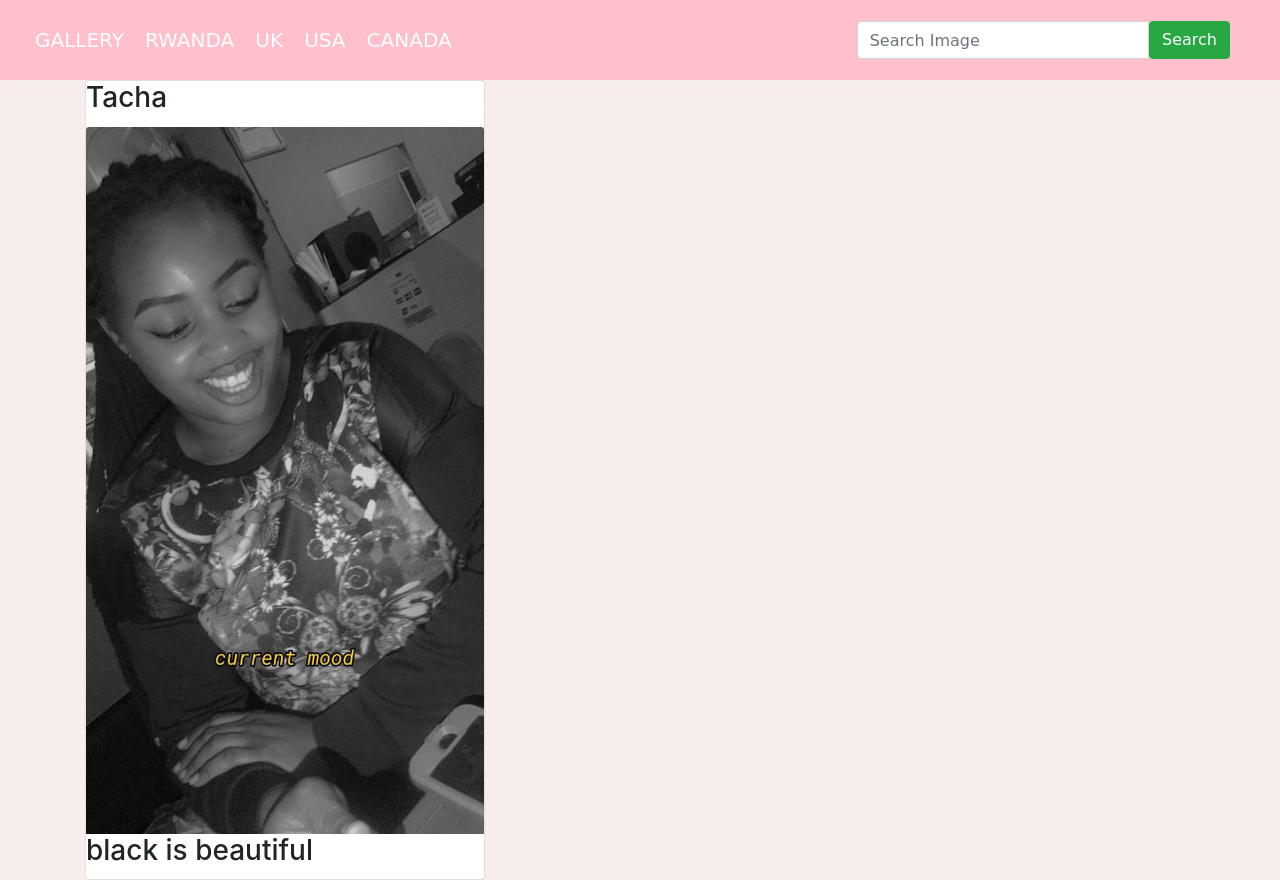
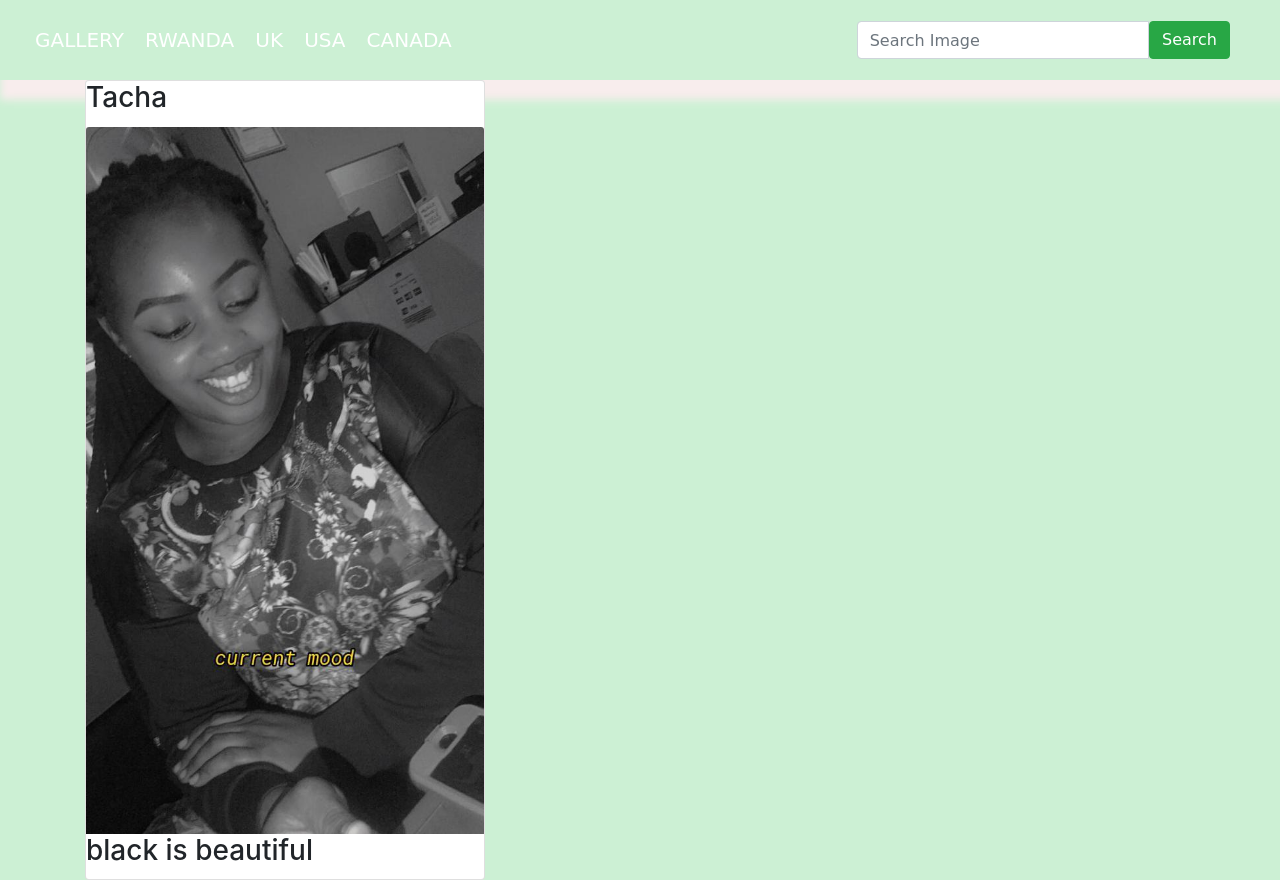
Before and after one commit to tacha1/Gallery, a Django app: page /image/2 in a window 1280 px wide. Run offline with Django 3.2, Linux system fonts and the light colour scheme; data comes from the database, SQL or seed files in the repository; parts of the project's set-up code (start-up, migrations or seed data) failed here and were passed over; some libraries are stand-ins or nearby versions.

Commit message:
styling base.html page

```diff
--- a/images/templates/base.html
+++ b/images/templates/base.html
@@ -8,7 +8,7 @@
   <meta http-equiv="X-UA-Compatible" content="ie=edge">
 
   {% if title %}
-  <title>Photo Gallery - {{title}}</title>
+  <title> Photo Gallery - {{title}}</title>
   {% else %}
     <title> Photo Gallery </title>
   {% endif %}
@@ -21,7 +21,7 @@
   {% endblock %}
 
 </head>
-<body style="background-color:#f8eded">
+<body style="background-color:#ccf0d4">
     {% include "navbar.html"%}
     {% block content %}
 
--- a/images/templates/navbar.html
+++ b/images/templates/navbar.html
@@ -6,7 +6,7 @@
   <meta name="viewport" content="width=device-width, initial-scale=1">
 </head>
 <body>
-  <nav class="navbar navbar-expand-lg navbar-light pink" style="background-color:pink; box-shadow: 10px 10px 8px 10px #f8eded; padding: 20px;font-family: 'Lobster', cursive;">
+  <nav class="navbar navbar-expand-lg navbar-light pink" style="background-color:rgb#ccf0d4; box-shadow: 10px 10px 8px 10px #f8eded; padding: 20px;font-family: 'Lobster', cursive;">
     <div class="container-fluid">
       <div class="navbar-header">
         <a class="navbar-brand" href="{% url 'welcome' %}" style="color:white">GALLERY</a>
```
